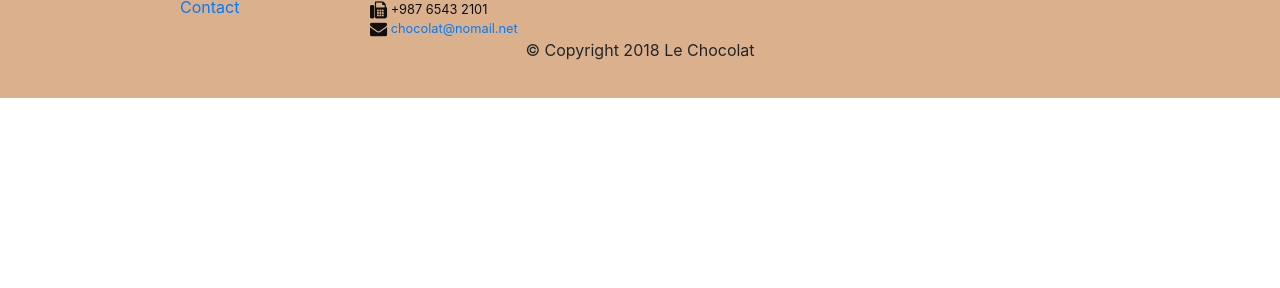
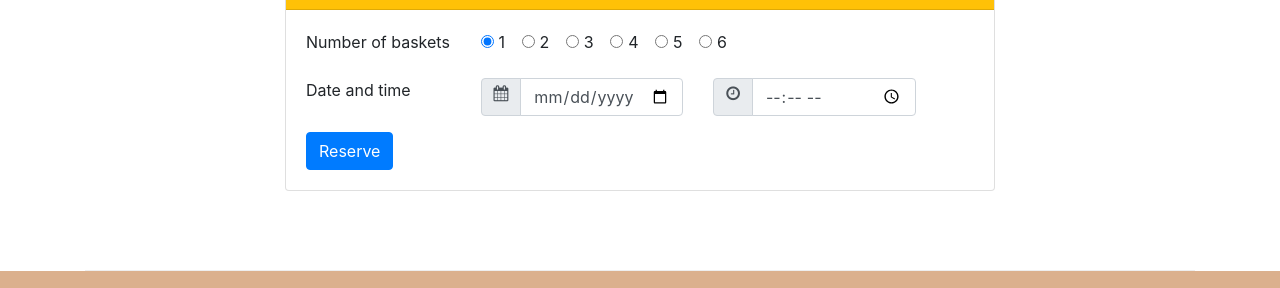
Before and after one commit to Athsof/leChocolat, a website: page index.html in a window 1280 px wide. Shown: the part 1642-1930 px from the top of the page. Before the commit the page ends 1740 px from the top, so only its background shows below. Drawn offline with nearby package versions, Linux system fonts and the light colour scheme.

Commit message:
Bootstrap Assignment 9 Task 1

```diff
--- a/index.html
+++ b/index.html
@@ -33,7 +33,8 @@
                                 class="fa fa-info fa-lg"></span> About</a></li>
                     <li class="nav-item"><a class="nav-link" href="#"><span class="fa fa-list fa-lg"></span> Menu</a>
                     </li>
-                    <li class="nav-item"><a class="nav-link" href="./contactus.html"><span class="fa fa-address-card fa-lg"></span>
+                    <li class="nav-item"><a class="nav-link" href="./contactus.html"><span
+                                class="fa fa-address-card fa-lg"></span>
                             Contact</a></li>
                 </ul>
             </div>
@@ -83,8 +84,7 @@
             </div>
             <div class="col-sm col-md">
                 <div class="media">
-                    <img class="d-flex mr-3 img-thumbnail align-self-center" src="images/promotion.jpg"
-                        alt="promotion">
+                    <img class="d-flex mr-3 img-thumbnail align-self-center" src="images/promotion.jpg" alt="promotion">
                     <div class="media-body">
                         <h2 class="mt-0">Our basket
                             <span class="badge badge-danger">NEW</span>
@@ -115,6 +115,71 @@
                 </div>
 
 
+            </div>
+        </div>
+        <div class="row  row-content align-items-center justify-content-center">
+            <div class="col-12 col-sm-8">
+                <div class="card">
+                    <h3 class="card-header bg-warning text-white">Reserve your baskets</h3>
+
+                    <div class="card-body">
+                        <form>
+                            <div class="form-group row">
+                                <label class="col-12 col-sm-3">Number of baskets</label>
+                                <div class="col col-sm">
+                                    <div class="form-check form-check-inline">
+                                        <input class="form-check-input" type="radio" name="inlineRadioOptions"
+                                            id="inlineRadio1" value="option1" checked>
+                                        <label class="form-check-label" for="inlineRadio1">1</label>
+                                    </div>
+                                    <div class="form-check form-check-inline">
+                                        <input class="form-check-input" type="radio" name="inlineRadioOptions"
+                                            id="inlineRadio2" value="option2">
+                                        <label class="form-check-label" for="inlineRadio2">2</label>
+                                    </div>
+                                    <div class="form-check form-check-inline">
+                                        <input class="form-check-input" type="radio" name="inlineRadioOptions"
+                                            id="inlineRadio3" value="option3">
+                                        <label class="form-check-label" for="inlineRadio3">3</label>
+                                    </div>
+                                    <div class="form-check form-check-inline">
+                                        <input class="form-check-input" type="radio" name="inlineRadioOptions"
+                                            id="inlineRadio4" value="option4">
+                                        <label class="form-check-label" for="inlineRadio4">4</label>
+                                    </div>
+                                    <div class="form-check form-check-inline">
+                                        <input class="form-check-input" type="radio" name="inlineRadioOptions"
+                                            id="inlineRadio5" value="option5">
+                                        <label class="form-check-label" for="inlineRadio5">5</label>
+                                    </div>
+                                    <div class="form-check form-check-inline">
+                                        <input class="form-check-input" type="radio" name="inlineRadioOptions"
+                                            id="inlineRadio6" value="option6">
+                                        <label class="form-check-label" for="inlineRadio6">6</label>
+                                    </div>
+                                </div>
+                            </div>
+                            <div class="form-group row">
+                                <label class="col-12 col-sm-3">Date and time</label>
+                                <div class="input-group col-12 col-sm-4">
+                                    <div class="input-group-prepend">
+                                        <span class="input-group-text fa fa-calendar"></span>
+
+                                    </div>
+                                    <input type="date" class="form-control">
+                                </div>
+                                <div class="input-group col-12 col-sm-4">
+                                    <div class="input-group-prepend">
+                                        <span class="input-group-text fa fa-clock-o"></span>
+
+                                    </div>
+                                    <input type="time" class="form-control">
+                                </div>
+                            </div>
+                            <button type="submit" class="btn btn-primary">Reserve</button>
+                        </form>
+                    </div>
+                </div>
             </div>
         </div>
     </div>
```
